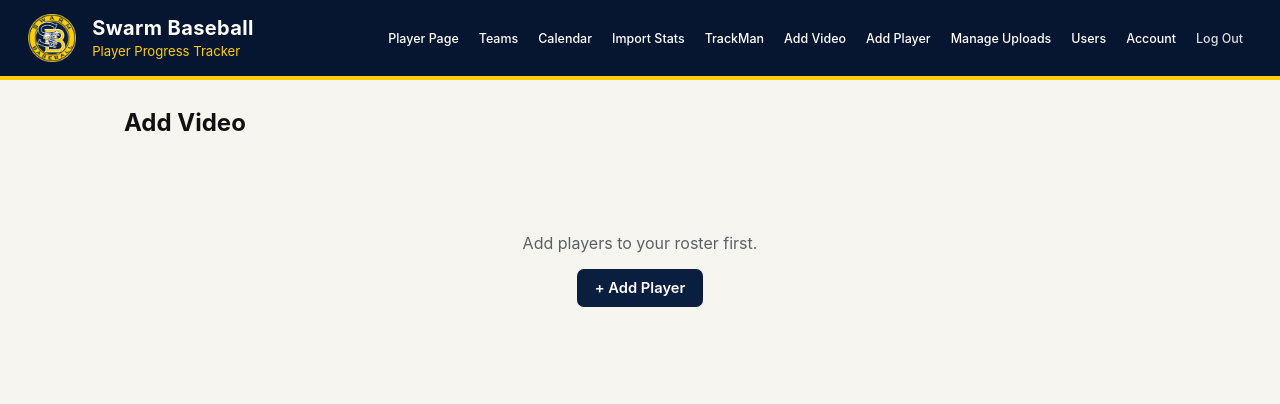
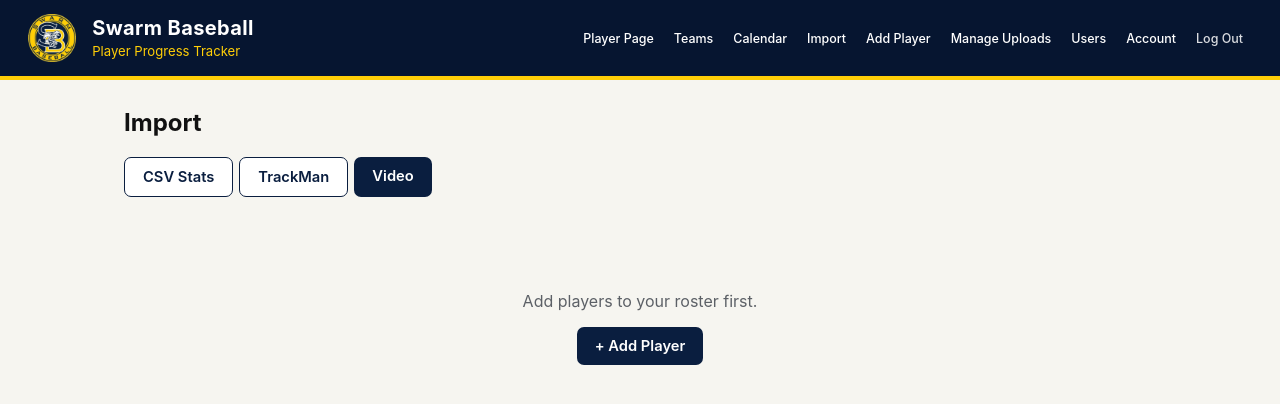
Before and after one commit to rinterdonatos/pitching-tracker-template, a Flask app: page /upload/video in a window 1280 px wide. Shown: the top 404 px of the page. Run offline with Flask 3, Linux system fonts and the light colour scheme; the visitor is signed in with stand-in values (Sample User, id 1); data that the repository does not hold is empty.

Commit message:
Uncluttered the top and combined the upload page

```diff
--- /dev/null
+++ b/templates/_import_tabs.html
@@ -0,0 +1,7 @@
+{# One shared tab bar for the three import pages. Set `active` before including:
+   'csv', 'trackman', or 'video'. #}
+<div style="display:flex; gap:6px; flex-wrap:wrap; margin-bottom:18px;">
+  <a class="btn {% if active != 'csv' %}secondary{% endif %}" href="{{ url_for('upload_csv') }}">CSV Stats</a>
+  <a class="btn {% if active != 'trackman' %}secondary{% endif %}" href="{{ url_for('upload_trackman') }}">TrackMan</a>
+  <a class="btn {% if active != 'video' %}secondary{% endif %}" href="{{ url_for('upload_video') }}">Video</a>
+</div>
--- a/templates/base.html
+++ b/templates/base.html
@@ -18,9 +18,7 @@
       <a href="{{ url_for('index') }}">Player Page</a>
       <a href="{{ url_for('teams_page') }}">Teams</a>
       <a href="{{ url_for('lesson_calendar') }}">Calendar</a>
-      <a href="{{ url_for('upload_csv') }}">Import Stats</a>
-      <a href="{{ url_for('upload_trackman') }}">TrackMan</a>
-      <a href="{{ url_for('upload_video') }}">Add Video</a>
+      <a href="{{ url_for('upload_csv') }}">Import</a>
       <a href="{{ url_for('add_player') }}">Add Player</a>
       <a href="{{ url_for('manage_uploads') }}">Manage Uploads</a>
       {% if session.get('is_admin') %}<a href="{{ url_for('users_page') }}">Users</a>{% endif %}
--- a/templates/upload_csv.html
+++ b/templates/upload_csv.html
@@ -1,10 +1,8 @@
 {% extends "base.html" %}
 {% block title %}Import Stats - Swarm Baseball{% endblock %}
 {% block content %}
-  <div class="page-title">
-    <h2>Import Stats CSV</h2>
-    <a class="btn secondary" href="{{ url_for('upload_trackman') }}">Have a TrackMan file? Import it here</a>
-  </div>
+  <div class="page-title"><h2>Import</h2></div>
+  {% with active = 'csv' %}{% include "_import_tabs.html" %}{% endwith %}
 
   {% if not players %}
     <div class="empty-state">
--- a/templates/upload_trackman.html
+++ b/templates/upload_trackman.html
@@ -1,7 +1,8 @@
 {% extends "base.html" %}
 {% block title %}Import TrackMan - Swarm Baseball{% endblock %}
 {% block content %}
-  <div class="page-title"><h2>Import TrackMan Report</h2></div>
+  <div class="page-title"><h2>Import</h2></div>
+  {% with active = 'trackman' %}{% include "_import_tabs.html" %}{% endwith %}
 
   {% if not players %}
     <div class="empty-state">
--- a/templates/upload_video.html
+++ b/templates/upload_video.html
@@ -1,7 +1,8 @@
 {% extends "base.html" %}
 {% block title %}Add Video - Swarm Baseball{% endblock %}
 {% block content %}
-  <div class="page-title"><h2>Add Video</h2></div>
+  <div class="page-title"><h2>Import</h2></div>
+  {% with active = 'video' %}{% include "_import_tabs.html" %}{% endwith %}
 
   {% if not players %}
     <div class="empty-state">
```
